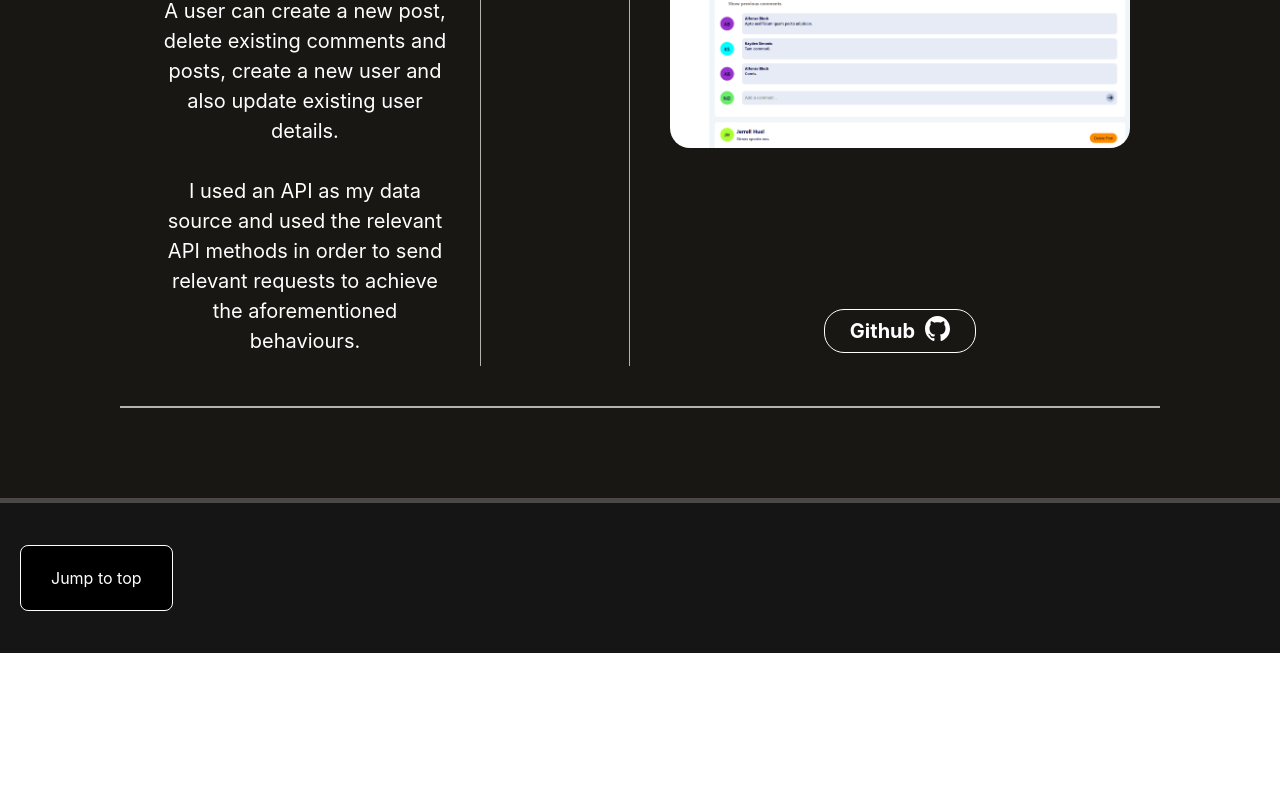
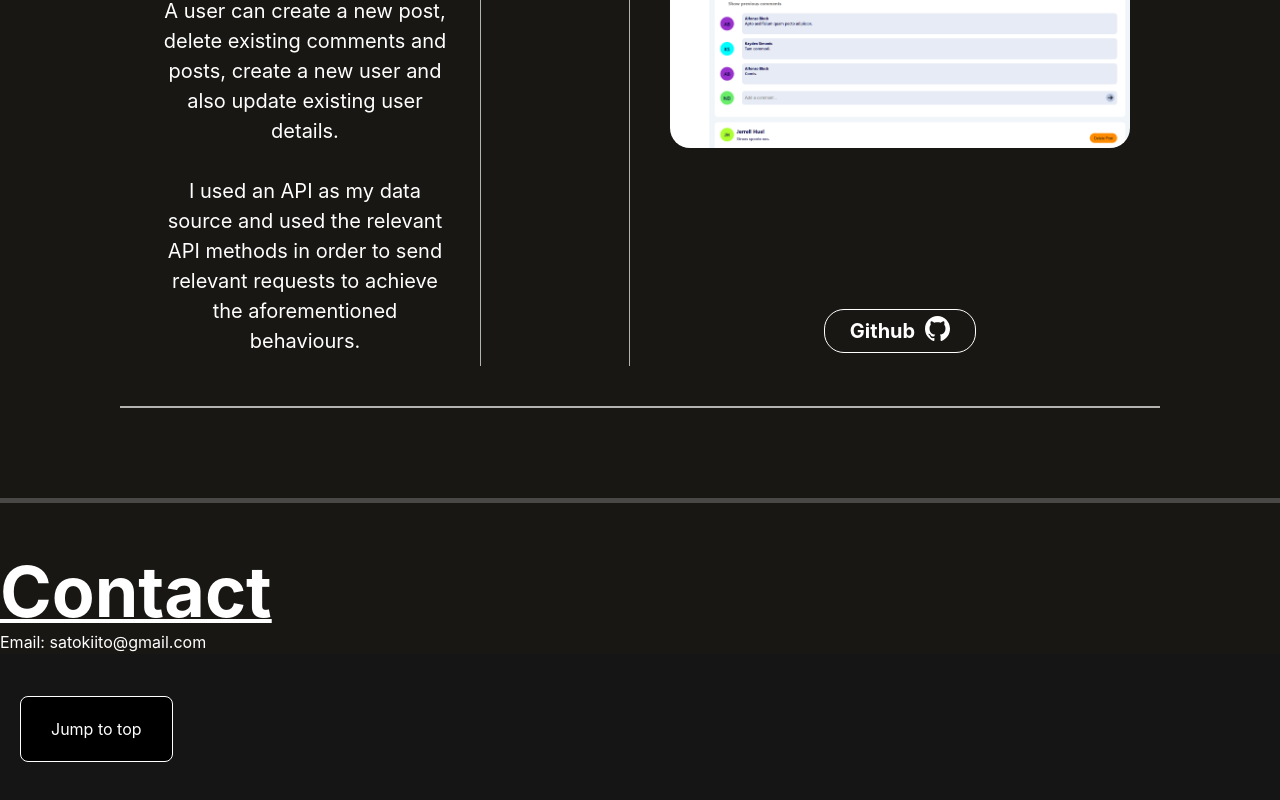
Before and after one commit to Satokii/portfolio, a React (Vite) app: page / in a window 1280 px wide. Shown: the part 5200-6000 px from the top of the page. Before the commit the page ends 5853 px from the top, so only its background shows below. Built offline with nearby package versions, Linux system fonts and the light colour scheme.

Commit message:
feat: add basic structure to contact section

```diff
--- a/src/components/main/components/Contact.jsx
+++ b/src/components/main/components/Contact.jsx
@@ -1,5 +1,13 @@
 function Contact() {
 
+    return (
+        <section id='contact' className='main-contact grid'>
+            <h2 className='main-projects--header'>Contact</h2>
+            <div>
+                <p>Email: satokiito@gmail.com</p>
+            </div>
+        </section>
+    )
 }
 
 export default Contact
--- a/src/components/main/index.jsx
+++ b/src/components/main/index.jsx
@@ -1,6 +1,7 @@
 import Overview from './components/Overview'
 import MainAboutMe from './components/MainAboutMe'
 import MainProjects from './components/MainProjects'
+import Contact from './components/Contact'
 import '../../styles/main/main.css'
 
 function Main() {
@@ -10,6 +11,7 @@ function Main() {
             <Overview></Overview>
             <MainAboutMe />
             <MainProjects />
+            <Contact />
         </main>
     )
 }
```
Also changed, not shown: src/styles/main/main-contact.css (added).
